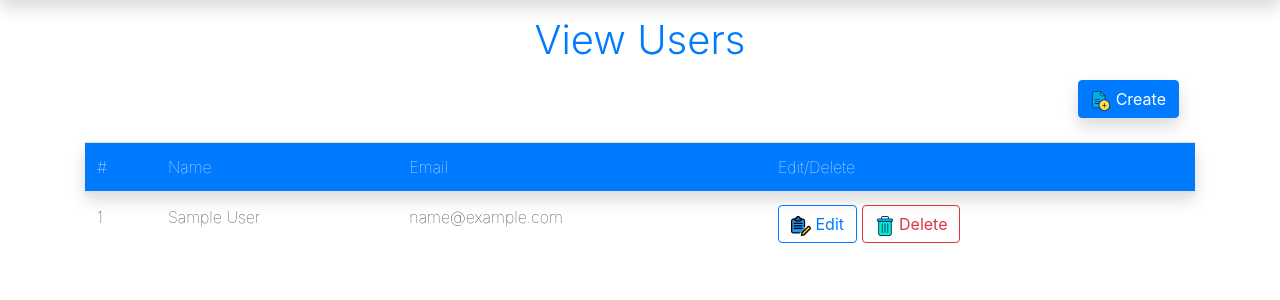
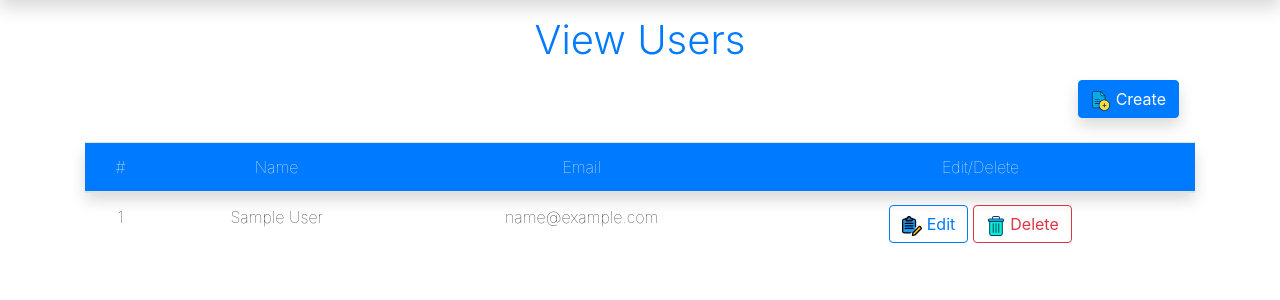
Before and after one commit to rohansadhukhan65/Codeigniter_CRUD, a CodeIgniter app: page /codeigniter/ in a window 1280 px wide. Shown: the part 66-366 px from the top of the page. Run offline with CodeIgniter, Linux system fonts and the light colour scheme; tables that the repository leaves empty or names only in its code hold one stand-in row (values such as "Sample post").

Commit message:
Finally Done

```diff
--- a/application/config/database.php
+++ b/application/config/database.php
@@ -75,7 +75,7 @@ $query_builder = TRUE;
 
 $db['default'] = array(
 	'dsn'	=> '',
-	'hostname' => 'localhost:3307',
+	'hostname' => 'localhost:3306',
 	'username' => 'root',
 	'password' => '',
 	'database' => 'crud',
--- a/application/views/create.php
+++ b/application/views/create.php
@@ -4,8 +4,10 @@
     <meta charset="UTF-8">
     <meta http-equiv="X-UA-Compatible" content="IE=edge">
     <meta name="viewport" content="width=device-width, initial-scale=1.0">
+    <link rel="shortcut icon" href="<?php echo base_url("/icons/CRUD.svg");?>" type="image/x-icon">
     <link rel="stylesheet" href="https://stackpath.bootstrapcdn.com/bootstrap/4.1.3/css/bootstrap.min.css" integrity="sha384-MCw98/SFnGE8fJT3GXwEOngsV7Zt27NXFoaoApmYm81iuXoPkFOJwJ8ERdknLPMO" crossorigin="anonymous">
-    <title>CRUD_CREATE_USER</title>
+        <title>CRUD CI - Create Data</title>
+
 
     <style>
         *{
--- a/application/views/edit.php
+++ b/application/views/edit.php
@@ -4,8 +4,10 @@
     <meta charset="UTF-8">
     <meta http-equiv="X-UA-Compatible" content="IE=edge">
     <meta name="viewport" content="width=device-width, initial-scale=1.0">
+    <link rel="shortcut icon" href="<?php echo base_url("/icons/CRUD.svg");?>" type="image/x-icon">
     <link rel="stylesheet" href="https://stackpath.bootstrapcdn.com/bootstrap/4.1.3/css/bootstrap.min.css" integrity="sha384-MCw98/SFnGE8fJT3GXwEOngsV7Zt27NXFoaoApmYm81iuXoPkFOJwJ8ERdknLPMO" crossorigin="anonymous">
-    <title>CRUD Application in Codeigniter - Update User</title>
+    <title>CRUD CI - Update Data</title>
+
 
     <style>
         *{
--- a/application/views/list.php
+++ b/application/views/list.php
@@ -4,8 +4,9 @@
     <meta charset="UTF-8">
     <meta http-equiv="X-UA-Compatible" content="IE=edge">
     <meta name="viewport" content="width=device-width, initial-scale=1.0">
+    <link rel="shortcut icon" href="<?php echo base_url("/icons/CRUD.svg");?>" type="image/x-icon">
     <link rel="stylesheet" href="https://stackpath.bootstrapcdn.com/bootstrap/4.1.3/css/bootstrap.min.css" integrity="sha384-MCw98/SFnGE8fJT3GXwEOngsV7Zt27NXFoaoApmYm81iuXoPkFOJwJ8ERdknLPMO" crossorigin="anonymous">
-    <title>Document</title>
+    <title>CRUD CI - List Data</title>
 
     <style>
         *{
@@ -38,7 +39,7 @@
     </div>
 
 
-<table class="table">
+<table class="table text-center">
   <thead class="thead bg-primary shadow text-light">
     <tr>
       <th scope="col">#</th>
@@ -67,7 +68,7 @@
     <?php }}  else { ?>
 
         <tr>
-            <td colspan="5" class="text-center text-danger font-weight-light"> <h3 class="font-weight-light mt-5">No Records found !</h3> </td>
+            <td colspan="4" class="text-center text-danger font-weight-light"> <h3 class="font-weight-light mt-5">No Records found !</h3> </td>
         </tr>
     <?php }?>
    <tr></tr>
```
